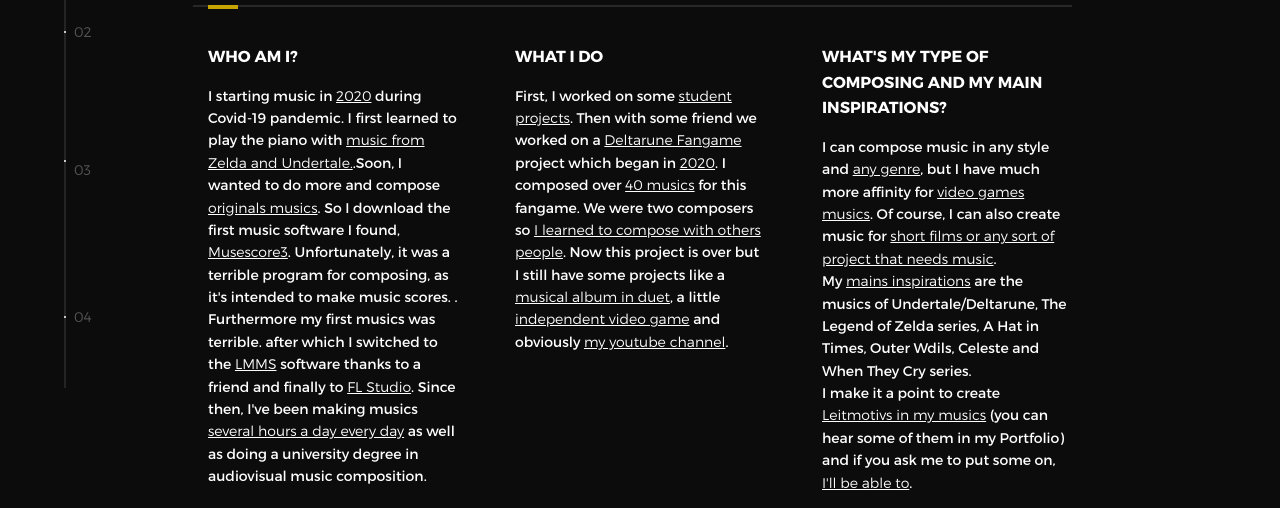
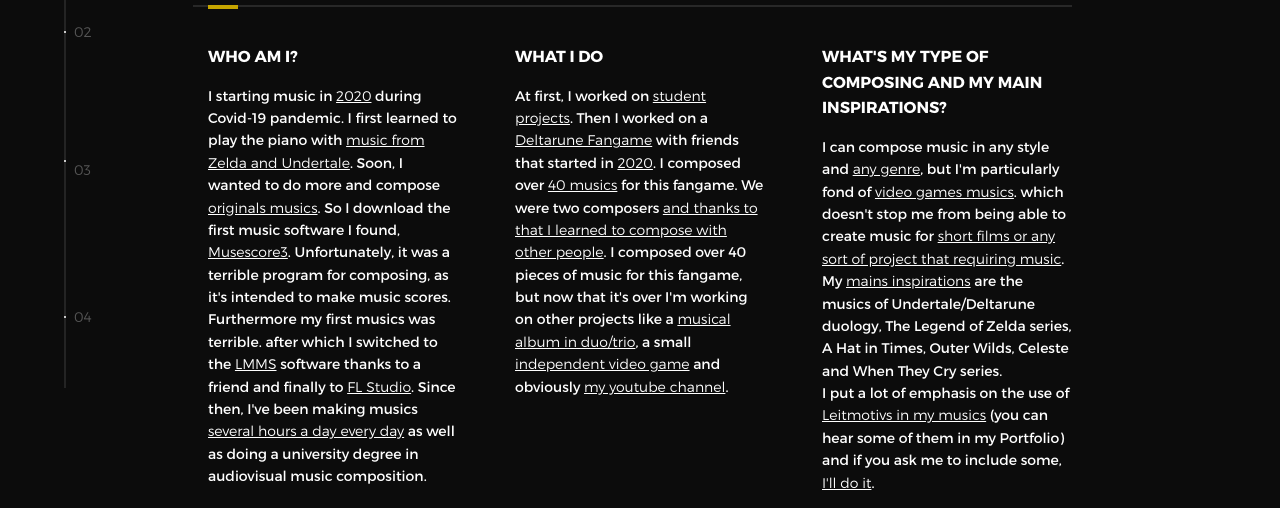
Before and after one commit to Tick358/portfolio, a plain HTML site: page index.html in a window 1280 px wide. Shown: the part 292-800 px from the top of the page. Drawn offline with nearby package versions, Linux system fonts and the light colour scheme.

Commit message:
Update index.html

```diff
--- a/index.html
+++ b/index.html
@@ -59,20 +59,20 @@
               <div class="intro--options">
                 <a>
                   <h3>Who am I?</h3>
-                  <p>I starting music in <respectme>2020</respectme> during Covid-19 pandemic. I first learned to play the piano with <respectme>music from Zelda and Undertale.</respectme>.Soon, I wanted to do more and compose <respectme>originals musics</respectme>.
-                    So I download the first music software I found, <respectme>Musescore3</respectme>. Unfortunately, it was a terrible program for composing, as it's intended to make music scores. . Furthermore my first
+                  <p>I starting music in <respectme>2020</respectme> during Covid-19 pandemic. I first learned to play the piano with <respectme>music from Zelda and Undertale</respectme>. Soon, I wanted to do more and compose <respectme>originals musics</respectme>.
+                    So I download the first music software I found, <respectme>Musescore3</respectme>. Unfortunately, it was a terrible program for composing, as it's intended to make music scores. Furthermore my first
                   musics was terrible. after which I switched to the <respectme>LMMS</respectme> software thanks to a friend and finally to <respectme>FL Studio</respectme>. Since then, I've been making musics <respectme>several hours a day every day</respectme> as well as doing a university degree in audiovisual music composition.</p>
                 </a>
                 <a>
                   <h3>What I do</h3>
-                  <p>First, I worked on some <respectme>student projects</respectme>. Then with some friend we worked on a <respectme>Deltarune Fangame</respectme> project which began in <respectme>2020</respectme>. I composed over <respectme>40 musics</respectme> for this fangame.
-                    We were two composers so <respectme>I learned to compose with others people</respectme>. Now this project is over but I still have some projects like a <respectme>musical album in duet</respectme>, a little <respectme>independent video game</respectme> and obviously <respectme>my youtube channel</respectme>.</p>
+                  <p>At first, I worked on <respectme>student projects</respectme>. Then I worked on a <respectme>Deltarune Fangame</respectme> with friends that started in <respectme>2020</respectme>. I composed over <respectme>40 musics</respectme> for this fangame.
+                    We were two composers <respectme>and thanks to that I learned to compose with other people</respectme>. I composed over 40 pieces of music for this fangame, but now that it's over I'm working on other projects like a <respectme>musical album in duo/trio</respectme>, a small <respectme>independent video game</respectme> and obviously <respectme>my youtube channel</respectme>.</p>
                 </a>
                 <a>
                   <h3>What's my type of composing and my main inspirations?</h3>
-                  <p>I can compose music in any style and <respectme>any genre</respectme>, but I have much more affinity for <respectme>video games musics</respectme>. Of course, I can also create music for <respectme>short films or any sort of project that needs music</respectme>.
-                     <br/>My <respectme>mains inspirations</respectme> are the musics of Undertale/Deltarune, The Legend of Zelda series, A Hat in Times, Outer Wdils, Celeste and When They Cry series.
-                     <br/>I make it a point to create <respectme>Leitmotivs in my musics</respectme> (you can hear some of them in my Portfolio) and if you ask me to put some on, <respectme>I'll be able to</respectme>.</p>
+                  <p>I can compose music in any style and <respectme>any genre</respectme>, but I'm particularly fond of <respectme>video games musics</respectme>. which doesn't stop me from being able to create music for <respectme>short films or any sort of project that requiring music</respectme>.
+                     <br/>My <respectme>mains inspirations</respectme> are the musics of Undertale/Deltarune duology, The Legend of Zelda series, A Hat in Times, Outer Wilds, Celeste and When They Cry series.
+                     <br/>I put a lot of emphasis on the use of <respectme>Leitmotivs in my musics</respectme> (you can hear some of them in my Portfolio) and if you ask me to include some, <respectme>I'll do it</respectme>.</p>
                 </a>
               </div>
             </div>
```
